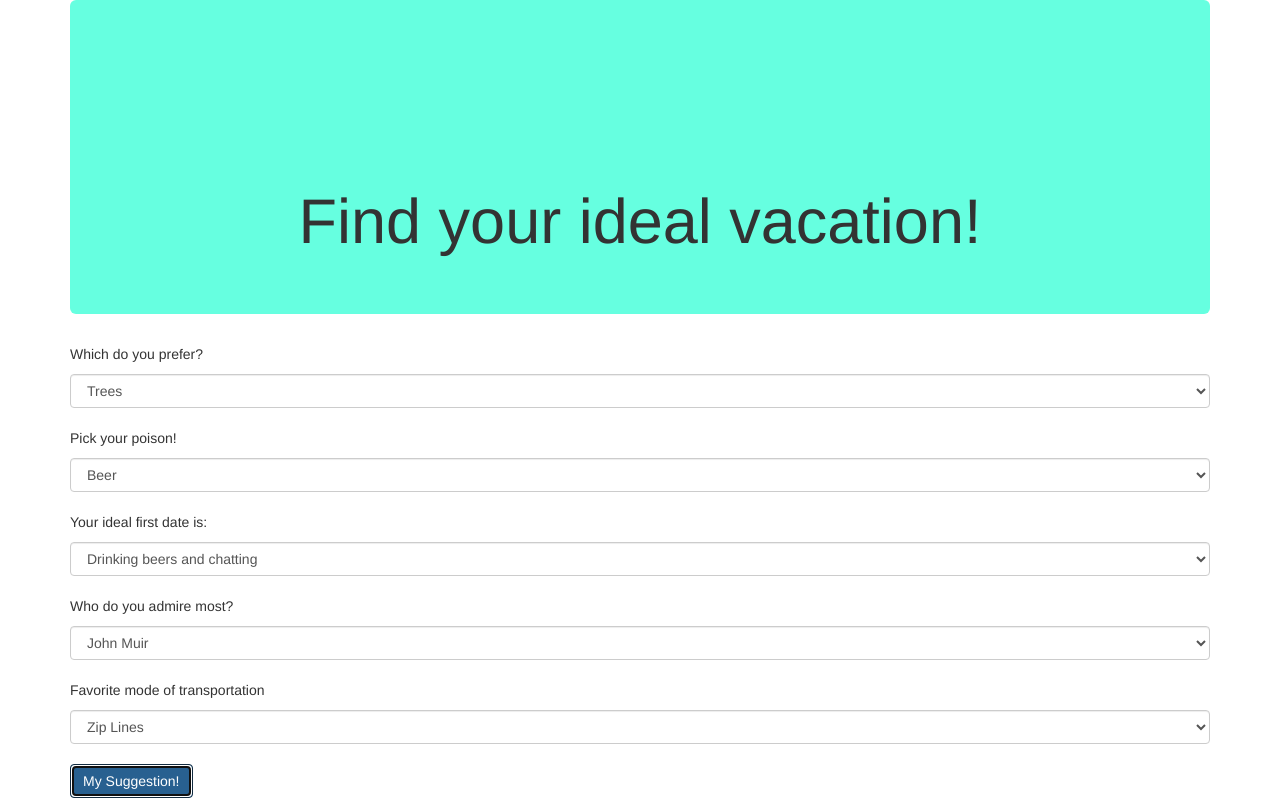
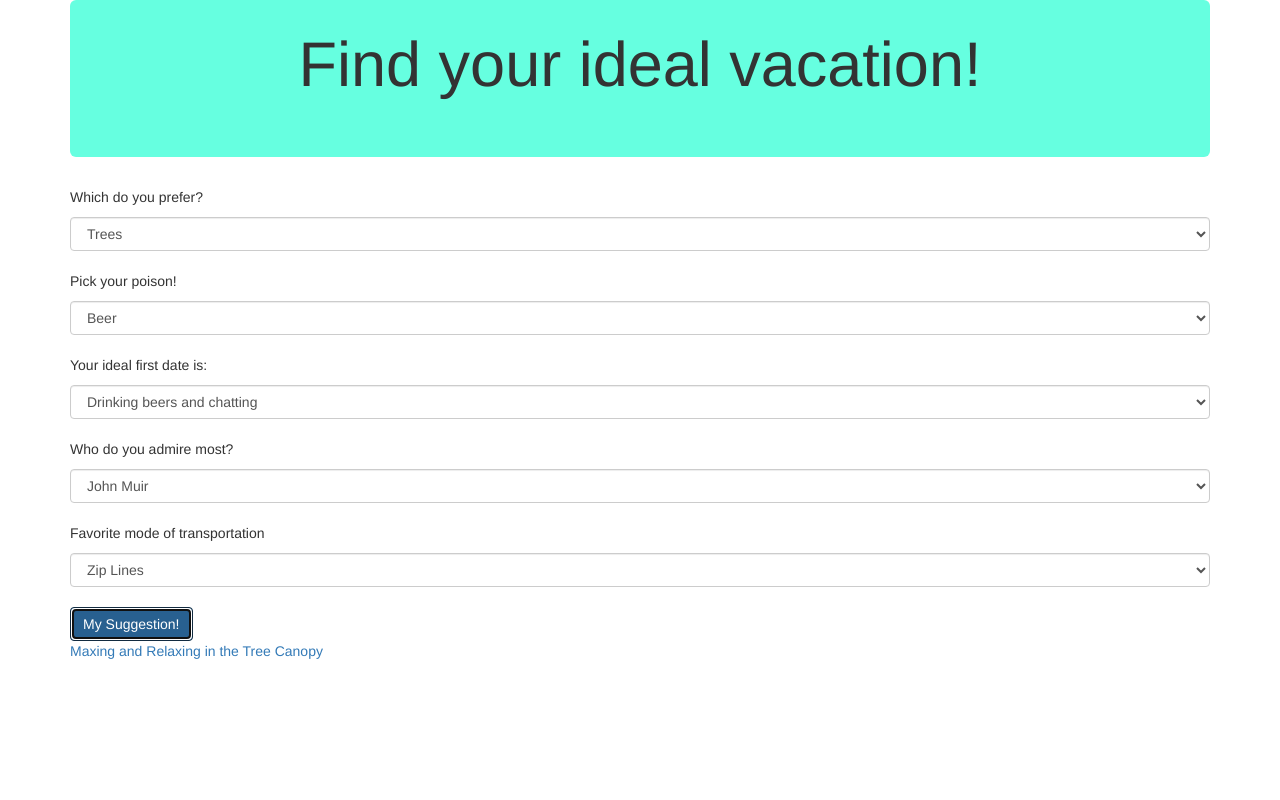
Before and after one commit to andreawilkowski/vacation-project, a plain HTML site: page index.html in a window 1280 px wide. Both pictures are taken after a click on the button "My Suggestion!". Drawn offline with nearby package versions, Linux system fonts and the light colour scheme.

Commit message:
javascript currently working as planned

```diff
--- a/css/styles.css
+++ b/css/styles.css
@@ -3,7 +3,7 @@
 }
 
 .jumbotron {
-  padding-top: 167px;
+  padding-top: 10px;
   text-align: center;
   background-color:  #66ffe0;
 
--- a/index.html
+++ b/index.html
@@ -52,7 +52,7 @@
           <option value="30">Taxi</option>
         </select>
         <br>
-        <button type="button" class="btn btn-primary">My Suggestion!</button>
+        <button type="submit" class="btn btn-primary">My Suggestion!</button>
       </form>
       <div id="Tree-House">
         <a href="https://www.treehousepoint.com/">Maxing and Relaxing in the Tree Canopy</a>
@@ -63,11 +63,6 @@
       <div id="Caribbean">
         <a href="http://www.compasspointbeachresort.com/">If you like Pina Colodas and walks in the rain</a>
       </div>
-
-
-
-
-
     </div>
   </body>
   </html>
--- a/js/scripts.js
+++ b/js/scripts.js
@@ -1,6 +1,5 @@
-
 $(document).ready(function() {
-  $("#questions form").submit(function(event) {
+  $("form#questions").submit(function(event) {
     var view = parseInt($("select#view").val());
     var poison = parseInt($("select#poison").val());
     var date = parseInt($("select#date").val());
@@ -14,12 +13,12 @@ $(document).ready(function() {
       $('#Caribbean').hide();
       $('#Penthouse').hide();
       $('#Tree-House').show();
-    } else if (answer >=51 && answer <= 100) {
+    } else if (answer >50 && answer <= 100) {
       $('#Penthouse').hide();
       $('#Tree-House').hide();
       $('#Caribbean').show();
 
-    } else if (answer >=101 && answer <= 150){
+    } else if (answer >100 && answer <= 150){
       $('#Caribbean').hide();
       $('#Tree-House').hide();
       $('#Penthouse').show();
```
